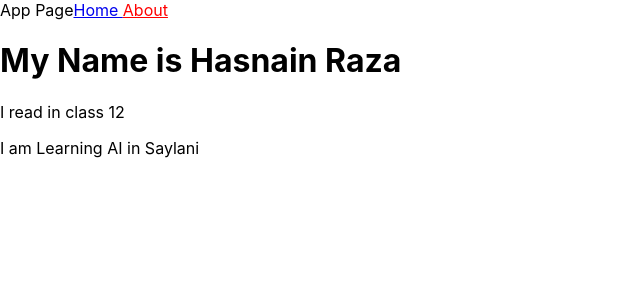
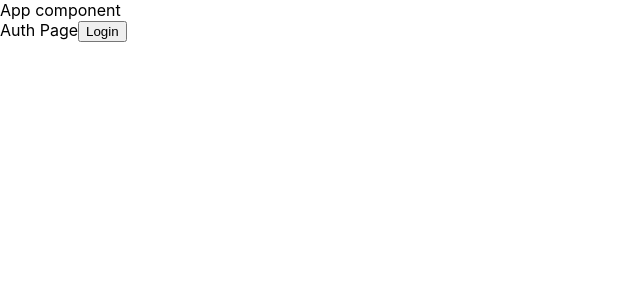
Before and after one commit to Hasnain-Raza-Gaho/REACT-Router, a React (Create React App) app: page /auth in a window 1280 px wide. Before the commit this address led to /about. Shown: the top 300 px of the page, without its empty margins (0-640 px from the left). Built offline with nearby package versions, Linux system fonts and the light colour scheme.

Commit message:
all thing done

```diff
--- a/src/App.js
+++ b/src/App.js
@@ -1,32 +1,19 @@
-import React from 'react';
-import {  Routes, Route, Navigate, NavLink} from 'react-router-dom';
-import About from './components/about'
-import Home from './components/Home'
-
+import React,{useState} from 'react';
+import {Route, Routes} from 'react-router-dom';
+import Auth from './components/Auth'
+import Dashboard from './components/Dashboard'
 
 const App = () => {
 
-
+  const [user, setUser] = useState(false)
 
   return (
-    <div>
-      App Page
-
-<NavLink to='/' style={({ isActive })=>{
-  return{color:isActive?'red':''}
-}} >Home </NavLink>
-<NavLink to='about' style={({ isActive })=>{
-  return{color:isActive?'red':''}
-}}  > About</NavLink>
+    <div className='App'>
+      App component
       <Routes>
-    <Route path='/about' element={<About/>} />
-    <Route path='/' element={<Home/>} />
-    <Route path='*' element={<Navigate to='/about'/>} />
-
+        <Route path='/auth' element={<Auth auth={()=>setUser(true)}/>} />
+        <Route path='/dashboard' element={<Dashboard/>} />
       </Routes>
-
-
-
     </div>
   );
 }
--- /dev/null
+++ b/src/components/Auth.js
@@ -0,0 +1,17 @@
+import React from 'react';
+
+const Auth = (props) => {
+function login(){
+
+}
+
+    return (
+
+        <div>
+            Auth Page
+            <button onClick={login}>Login</button>
+        </div>
+    );
+}
+
+export default Auth;
--- /dev/null
+++ b/src/components/Dashboard.js
@@ -0,0 +1,11 @@
+import React from 'react';
+
+const Dashboard = () => {
+    return (
+        <div>
+            Dashboard Component
+        </div>
+    );
+}
+
+export default Dashboard;
--- a/src/components/Home.js
+++ /dev/null
@@ -1,25 +0,0 @@
-import React, {useState} from 'react';
-import { useNavigate, Link } from 'react-router-dom';
-
-const Home = () => {
-    const navigate = useNavigate();
-
-    const [name,setName] = useState(null);
-    const [course,setCourse] = useState(null);
-    const [classs,setClass] = useState(null);
-    return (
-        <div>
-<p>this is from home page</p>
-
-Name: <input type="text" onChange={(e)=> setName(e.target.value)} /> <br />
-Class: <input type="text" onChange={(e)=> setClass(e.target.value)} /> <br />
-Course: <input type="text" onChange={(e)=> setCourse(e.target.value)} />
-
-
-<br />
-<Link to={'/about'} state={{name,course,classs}}> <button>Sig In</button> </Link>
-        </div>
-    );
-}
-
-export default Home;
--- a/src/components/about.js
+++ /dev/null
@@ -1,23 +0,0 @@
-import React from 'react';
-import {useLocation} from 'react-router-dom';
-
-const About = () => {
-    const loc = useLocation();
-if(loc.state == null){
-    loc.state ={
-        name : 'Hasnain Raza',
-        classs : 12,
-        course : 'AI'
-    }
-}
-    console.log(loc)
-    return (
-        <div>
-            <h1>My Name is {loc.state.name}</h1>
-            <p>I read in class {loc.state.classs}</p>
-            <p>I am Learning {loc.state.course} in Saylani</p>
-        </div>
-    );
-}
-
-export default About;
```
